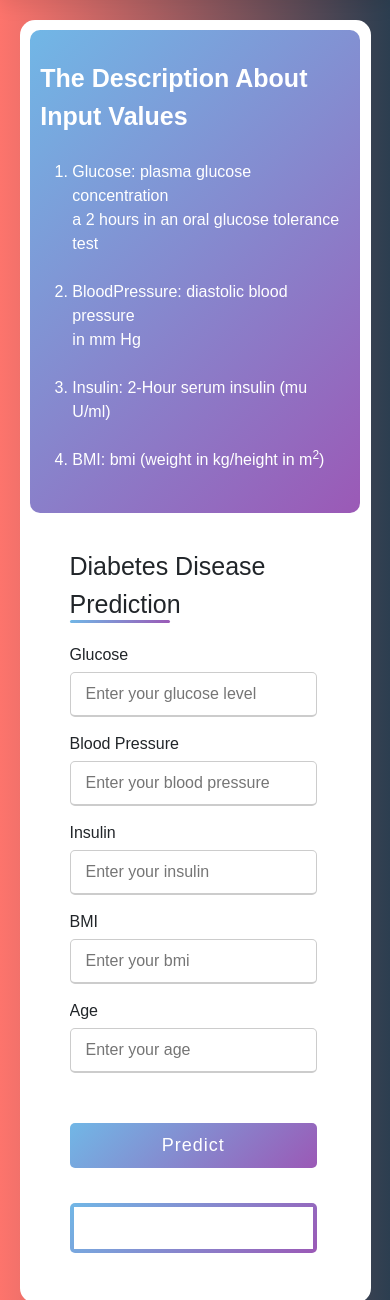
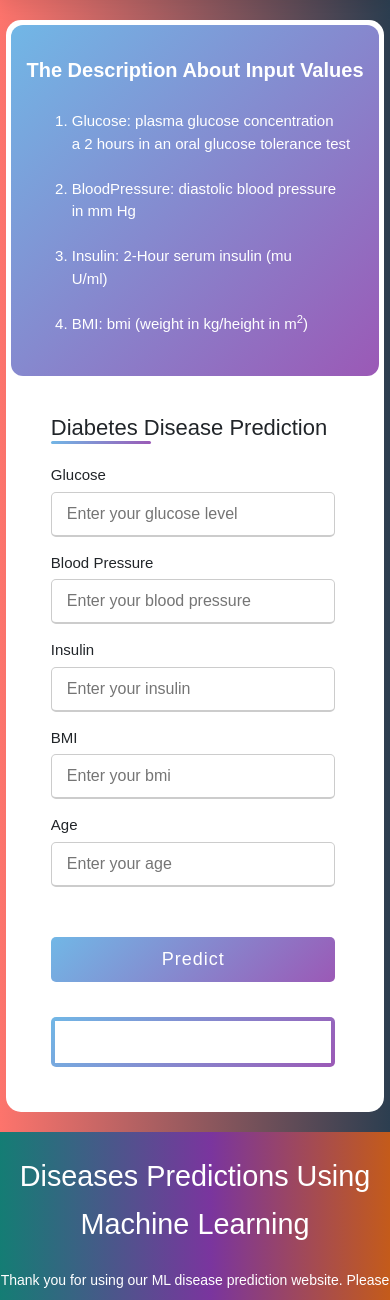
Before and after one commit to RajnishRaj24/DiseaseML, a Flask app: page /diabetes-prediction-page in a window 390 px wide. Shown: the part 56-1356 px from the top of the page. Run offline with Flask 2, Linux system fonts and the light colour scheme; parts of the project's set-up code (start-up, migrations or seed data) failed here and were passed over.

Commit message:
Update Diabetes.html
media query for phones

```diff
--- a/templates/Diabetes.html
+++ b/templates/Diabetes.html
@@ -252,6 +252,29 @@
         }
       }
 
+      @media only screen and (max-width:450px){
+        .contain {
+          width: 97%;
+          padding: 5px;
+        }
+        .contain .left {
+          border-radius: 12px;
+          width: 100%;
+        }
+        .left .imag {
+          font-size: 20px;
+        }
+        .left .descript {
+          font-size: 15px;
+        }
+        .contain .title {
+          font-size: 22px;
+        }
+        form .input-box span.details {
+          font-size: 15px;
+        }
+      }
+
       /* ............................Footer Area......................... */
 
       footer {
```
